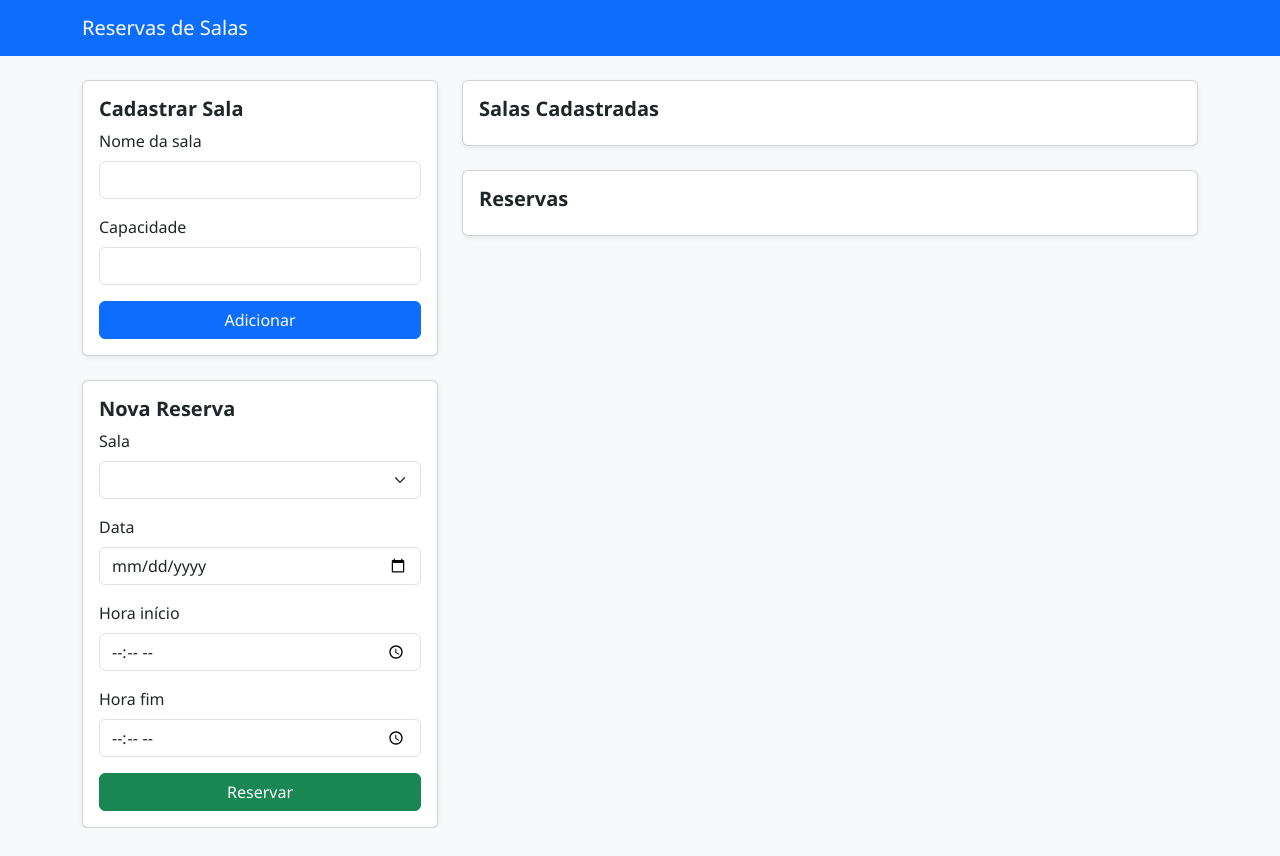
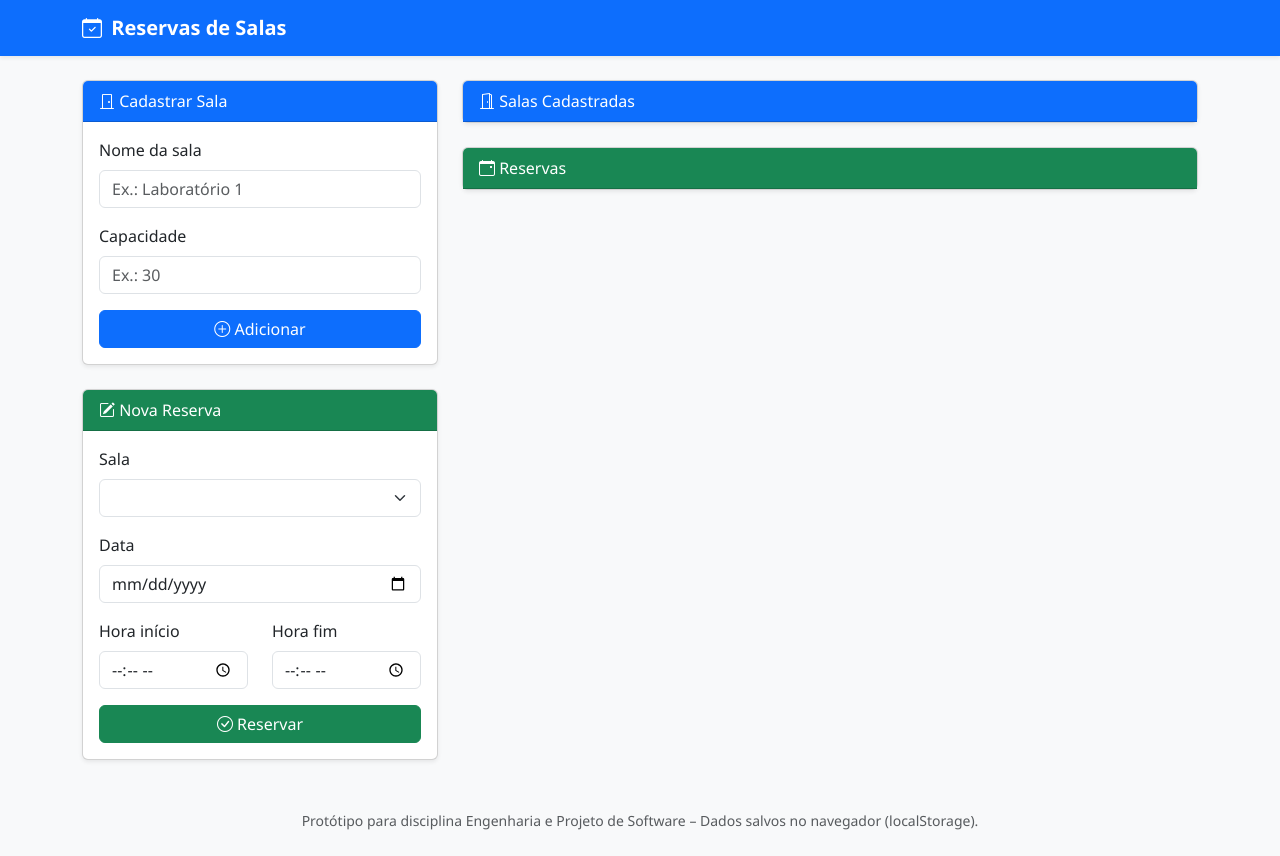
Before and after one commit to EnzoSCap/Reservas-salas, a plain HTML site: page index.html in a window 1280 px wide. Before the commit the page ends 828 px from the top, so only its background shows below. Drawn offline with nearby package versions, Linux system fonts and the light colour scheme.

Commit message:
Update index.html

```diff
--- a/index.html
+++ b/index.html
@@ -4,44 +4,63 @@
   <meta charset="UTF-8">
   <meta name="viewport" content="width=device-width, initial-scale=1">
   <title>Sistema de Reservas de Salas</title>
-  <!-- Bootstrap CSS -->
+
+  <!-- Bootstrap 5 -->
   <link
     href="https://cdn.jsdelivr.net/npm/bootstrap@5.3.3/dist/css/bootstrap.min.css"
     rel="stylesheet">
+
+  <!-- Ícones Bootstrap (opcional) -->
+  <link
+    rel="stylesheet"
+    href="https://cdn.jsdelivr.net/npm/bootstrap-icons@1.11.3/font/bootstrap-icons.css">
+
   <link rel="stylesheet" href="style.css">
 </head>
 <body class="bg-light">
-  <nav class="navbar navbar-expand-lg navbar-dark bg-primary mb-4">
+  <!-- Navbar -->
+  <nav class="navbar navbar-expand-lg navbar-dark bg-primary shadow-sm">
     <div class="container">
-      <span class="navbar-brand">Reservas de Salas</span>
+      <a class="navbar-brand fw-bold" href="#">
+        <i class="bi bi-calendar-check me-1"></i>
+        Reservas de Salas
+      </a>
     </div>
   </nav>
 
-  <div class="container">
+  <main class="container py-4">
     <div class="row g-4">
 
-      <!-- Formulário de criação de sala -->
-      <div class="col-md-4">
-        <div class="card shadow-sm">
+      <!-- Coluna de formulários -->
+      <aside class="col-lg-4">
+        <!-- Cadastro de Sala -->
+        <section class="card shadow-sm mb-4">
+          <div class="card-header bg-primary text-white">
+            <i class="bi bi-door-closed"></i> Cadastrar Sala
+          </div>
           <div class="card-body">
-            <h5 class="card-title">Cadastrar Sala</h5>
             <form id="formSala">
               <div class="mb-3">
                 <label class="form-label">Nome da sala</label>
-                <input type="text" class="form-control" id="nomeSala" required>
+                <input type="text" class="form-control" id="nomeSala" placeholder="Ex.: Laboratório 1" required>
               </div>
               <div class="mb-3">
                 <label class="form-label">Capacidade</label>
-                <input type="number" class="form-control" id="capacidadeSala" required>
+                <input type="number" class="form-control" id="capacidadeSala" placeholder="Ex.: 30" required>
               </div>
-              <button type="submit" class="btn btn-primary w-100">Adicionar</button>
+              <button type="submit" class="btn btn-primary w-100">
+                <i class="bi bi-plus-circle"></i> Adicionar
+              </button>
             </form>
           </div>
-        </div>
+        </section>
 
-        <div class="card shadow-sm mt-4">
+        <!-- Nova Reserva -->
+        <section class="card shadow-sm">
+          <div class="card-header bg-success text-white">
+            <i class="bi bi-pencil-square"></i> Nova Reserva
+          </div>
           <div class="card-body">
-            <h5 class="card-title">Nova Reserva</h5>
             <form id="formReserva">
               <div class="mb-3">
                 <label class="form-label">Sala</label>
@@ -51,39 +70,56 @@
                 <label class="form-label">Data</label>
                 <input type="date" class="form-control" id="dataReserva" required>
               </div>
-              <div class="mb-3">
-                <label class="form-label">Hora início</label>
-                <input type="time" class="form-control" id="horaInicio" required>
+              <div class="mb-3 row">
+                <div class="col">
+                  <label class="form-label">Hora início</label>
+                  <input type="time" class="form-control" id="horaInicio" required>
+                </div>
+                <div class="col">
+                  <label class="form-label">Hora fim</label>
+                  <input type="time" class="form-control" id="horaFim" required>
+                </div>
               </div>
-              <div class="mb-3">
-                <label class="form-label">Hora fim</label>
-                <input type="time" class="form-control" id="horaFim" required>
-              </div>
-              <button type="submit" class="btn btn-success w-100">Reservar</button>
+              <button type="submit" class="btn btn-success w-100">
+                <i class="bi bi-check-circle"></i> Reservar
+              </button>
             </form>
           </div>
-        </div>
-      </div>
+        </section>
+      </aside>
 
-      <!-- Listagens -->
-      <div class="col-md-8">
+      <!-- Coluna de listagens -->
+      <section class="col-lg-8">
+        <!-- Salas -->
         <div class="card shadow-sm mb-4">
-          <div class="card-body">
-            <h5 class="card-title">Salas Cadastradas</h5>
-            <ul class="list-group" id="listaSalas"></ul>
+          <div class="card-header bg-primary text-white">
+            <i class="bi bi-door-open"></i> Salas Cadastradas
+          </div>
+          <div class="card-body p-0">
+            <ul class="list-group list-group-flush" id="listaSalas">
+              <!-- Populado via app.js -->
+            </ul>
           </div>
         </div>
 
+        <!-- Reservas -->
         <div class="card shadow-sm">
-          <div class="card-body">
-            <h5 class="card-title">Reservas</h5>
-            <ul class="list-group" id="listaReservas"></ul>
+          <div class="card-header bg-success text-white">
+            <i class="bi bi-calendar-event"></i> Reservas
+          </div>
+          <div class="card-body p-0">
+            <ul class="list-group list-group-flush" id="listaReservas">
+              <!-- Populado via app.js -->
+            </ul>
           </div>
         </div>
-      </div>
+      </section>
+    </div>
+  </main>
 
-    </div>
-  </div>
+  <footer class="text-center text-muted py-4">
+    <small>Protótipo para disciplina Engenharia e Projeto de Software – Dados salvos no navegador (localStorage).</small>
+  </footer>
 
   <script src="app.js"></script>
 </body>
```
